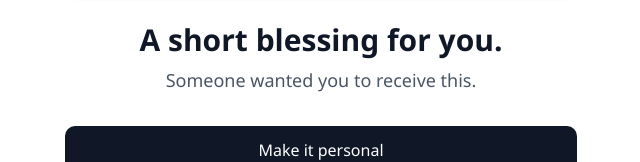
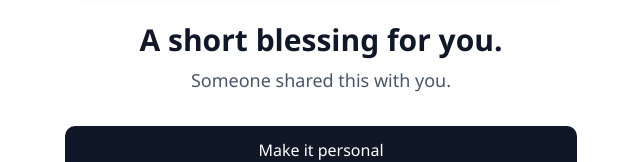
Before and after one commit to SaDogeCrypto/Flomatix-Landing-Page, a Next.js app: page /blessing in a window 1280 px wide. Shown: the part 424-586 px from the top of the page, without its empty margins (319-959 px from the left). Built offline with nearby package versions, Linux system fonts and the light colour scheme.

Commit message:
copy: safer Meta-compliant wording
Change "Someone wanted you to receive this" to "Someone shared this with you"
to avoid emotional manipulation flags.

Co-Authored-By: Claude Opus 4.5 <noreply@anthropic.com>

```diff
--- a/app/blessing/page.tsx
+++ b/app/blessing/page.tsx
@@ -79,7 +79,7 @@ export default function BlessingPage() {
               A short blessing for you.
             </h1>
             <p className="text-gray-600 text-lg">
-              Someone wanted you to receive this.
+              Someone shared this with you.
             </p>
           </div>
 
```
